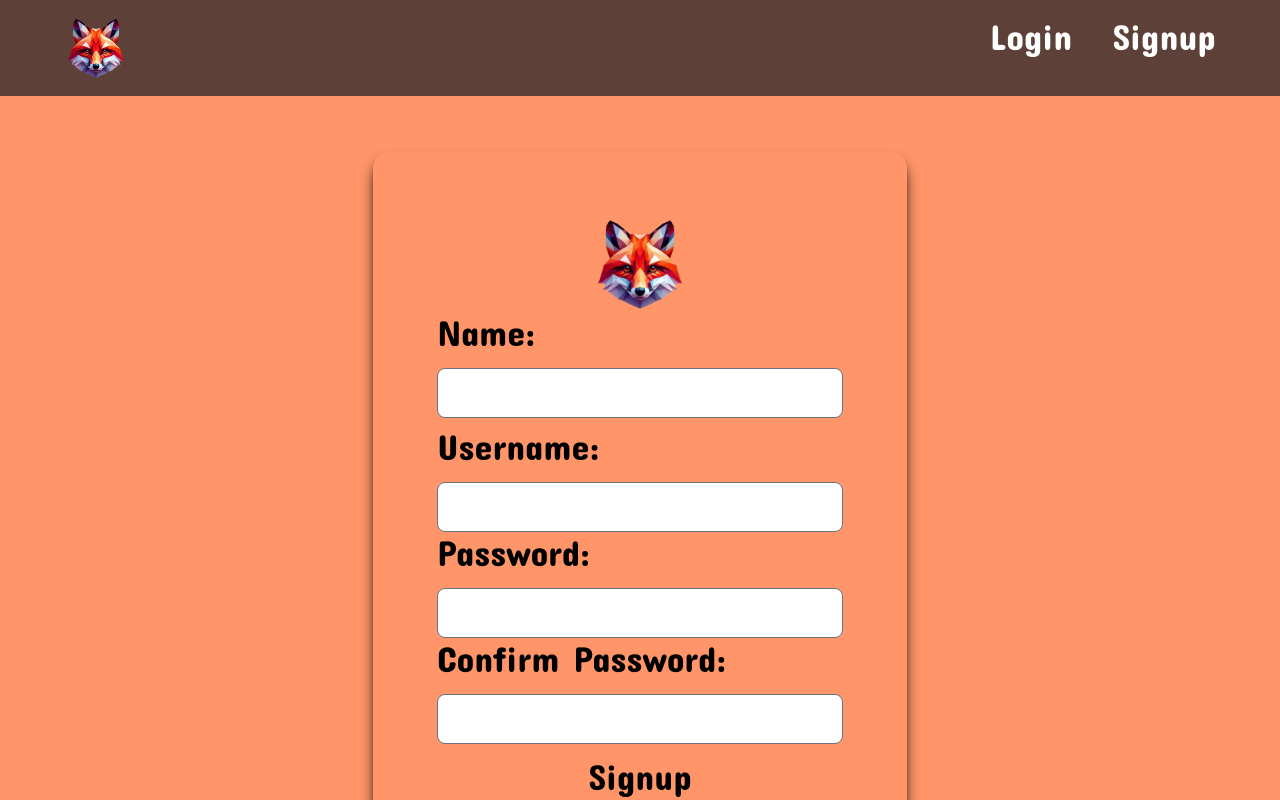
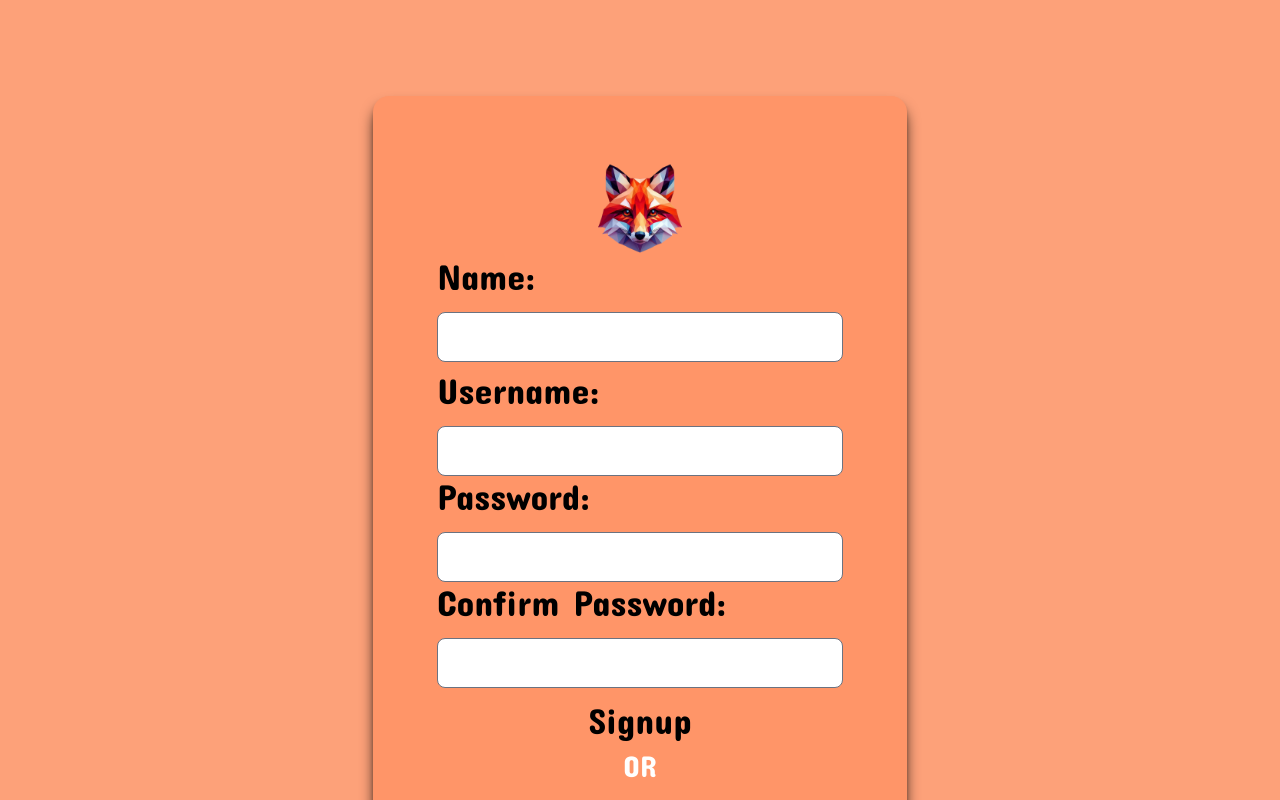
Before and after one commit to amar-nath-bhat/blog-website, a React (Vite) app in the folder client/: page /signup in a window 1280 px wide. Shown: the top 800 px of the page. Built offline with nearby package versions, Linux system fonts and the light colour scheme.

Commit message:
Update Routing

```diff
--- a/client/index.html
+++ b/client/index.html
@@ -13,7 +13,7 @@
     <title>Fouxy</title>
     <style>
       #root {
-        background-color: #ff9568;
+        background-color: #fda179;
       }
     </style>
   </head>
--- a/client/src/App.jsx
+++ b/client/src/App.jsx
@@ -16,7 +16,16 @@ import {
 const PrivateRoute = ({ isAuthenticated, ...props }) => {
   const token = sessionStorage.getItem("accessToken");
   return (
-    <>{isAuthenticated && token ? <Outlet /> : <Navigate to="/signup" />}</>
+    <>
+      {isAuthenticated && token ? (
+        <>
+          <Navbar />
+          <Outlet />
+        </>
+      ) : (
+        <Navigate to="/signup" />
+      )}
+    </>
   );
 };
 
@@ -25,7 +34,6 @@ function App() {
 
   return (
     <>
-      <Navbar isAuthenticated={isAuthenticated} />
       <DataProvider>
         <BrowserRouter>
           <Routes>
--- a/client/src/components/Button.jsx
+++ b/client/src/components/Button.jsx
@@ -1,5 +1,5 @@
 import React from "react";
-import { useNavigate } from "react-router-dom";
+import { Link, useNavigate } from "react-router-dom";
 
 const buttonRiseFunc = (e) => {
   e.target.style.transform = "scale(1.1)";
@@ -16,17 +16,25 @@ export const Button = ({
   className,
   children,
 }) => {
+  const navigate = useNavigate();
+  const navigateTo = (e) => {
+    if (href === "/signup" || href === "/login") sessionStorage.clear();
+    e.preventDefault();
+    if (onClicked) (e) => onClicked(e);
+    navigate(href);
+  };
   return type ? (
-    <a
+    <Link
       className={className}
-      onClick={onClicked}
+      onClick={(e) => navigateTo(e)}
       onMouseEnter={(e) => buttonRiseFunc(e)}
       onMouseLeave={(e) => buttonFallFunc(e)}
       key="linkButton"
+      to={href}
     >
       {children}
       {text}
-    </a>
+    </Link>
   ) : (
     <button
       className={className}
--- a/client/src/components/Navbar.jsx
+++ b/client/src/components/Navbar.jsx
@@ -1,11 +1,22 @@
 import React, { useState } from "react";
 import { Button } from "./Button";
 
-const Navbar = ({ isAuthenticated }) => {
+const Navbar = () => {
   const [showDropDown, setShowDropDown] = useState(false);
 
   const showDropDownFunc = () => {
     setShowDropDown(!showDropDown);
+  };
+
+  const buttonBorderFunc = (e) => {
+    e.target.style.border = "1px solid white";
+    e.target.style.borderRadius = "20%";
+    e.target.style.padding = "3px";
+  };
+
+  const buttonBorderCollapseFunc = (e) => {
+    e.target.style.border = "none";
+    e.target.style.padding = "0";
   };
 
   const hometab = () => (
@@ -20,36 +31,30 @@ const Navbar = ({ isAuthenticated }) => {
     </>
   );
 
-  const logintab = () => (
-    <>
-      <Button type={true} className="text-white" text="Login" href="/login" />
-
-      <Button type={true} className="text-white" text="Signup" href="/signup" />
-    </>
-  );
-
   return (
     <nav className="bg-color-navbar flex-col concert-one-regular py-4">
       <div className="flex justify-between items-center text-4xl md:px-16 px-8">
-        <Button href="/" className="">
+        <Button type={true} href="/" className="">
           <img src="logo-no-bg.png" alt="Fouxy" className="w-16 h-16" />
         </Button>
-        <Button type={true} href="/" className="md:hidden block w-10 h-10">
+        <Button className="md:hidden block w-8 h-8">
           <img
             src="hamburger.png"
             alt="Menu"
+            onMouseOver={buttonBorderFunc}
+            onMouseOut={buttonBorderCollapseFunc}
             onClick={showDropDownFunc}
             className="cursor-pointer"
           />
         </Button>
         <div className="hidden md:flex justify-center md:gap-10 gap-2 h-16">
-          {isAuthenticated ? hometab() : logintab()}
+          {hometab()}
         </div>
       </div>
 
       {showDropDown && (
         <div className="flex flex-col items-start gap-2 mx-10 text-xl">
-          {isAuthenticated ? hometab() : logintab()}
+          {hometab()}
         </div>
       )}
     </nav>
--- a/client/src/components/Signup.jsx
+++ b/client/src/components/Signup.jsx
@@ -100,7 +100,11 @@ function Signup({ isUserAuthenticated, type }) {
   };
 
   return (
-    <div className="rounded-2xl shadow-lg shadow-black border-black m-8 md:mx-auto md:my-14  md:p-16 p-6 concert-one-regular flex flex-col items-center justify-start md:text-4xl text-2xl w-fit h-full">
+    <div className="flex justify-center pt-24">
+      <div
+        className="rounded-2xl shadow-lg shadow-black border-black md:p-16 p-6 concert-one-regular flex flex-col items-center justify-start md:text-4xl text-2xl w-fit h-full"
+        style={{backgroundColor: "#ff9568"}}
+      >
         <img
           src="logo-no-bg.png"
           alt="Fouxy"
@@ -155,12 +159,12 @@ function Signup({ isUserAuthenticated, type }) {
 
               {error && <p className="text-red-500 text-base">{error}</p>}
               <div className="flex flex-col items-center mt-3 gap-2">
-              <Button text="Signup" onClicked={(e) => signupUser(e)} />
+                <Button text="Signup" onClicked={signupUser} />
 
                 <span className="text-xl md:text-3xl text-white">OR</span>
                 <Button
                   text="Already have an account?"
-                onClicked={(e) => toggleAccState(e)}
+                  onClicked={toggleAccState}
                 />
               </div>
             </>
@@ -189,17 +193,18 @@ function Signup({ isUserAuthenticated, type }) {
               />
               {error && <p className="text-red-500 text-base">{error}</p>}
               <div className="flex flex-col items-center justify-center mt-3 md:mt-5 gap-2 md:gap-5">
-              <Button text="Login" onClicked={(e) => loginUser(e)} />
+                <Button text="Login" onClicked={loginUser} />
                 <span className="text-xl md:text-3xl text-white">OR</span>
                 <Button
                   text="Don't have an account?"
-                onClicked={(e) => toggleAccState(e)}
+                  onClicked={toggleAccState}
                 />
               </div>
             </>
           )}
         </form>
       </div>
+    </div>
   );
 }
 
```
Lines whose indentation alone changed are shown as unchanged.
